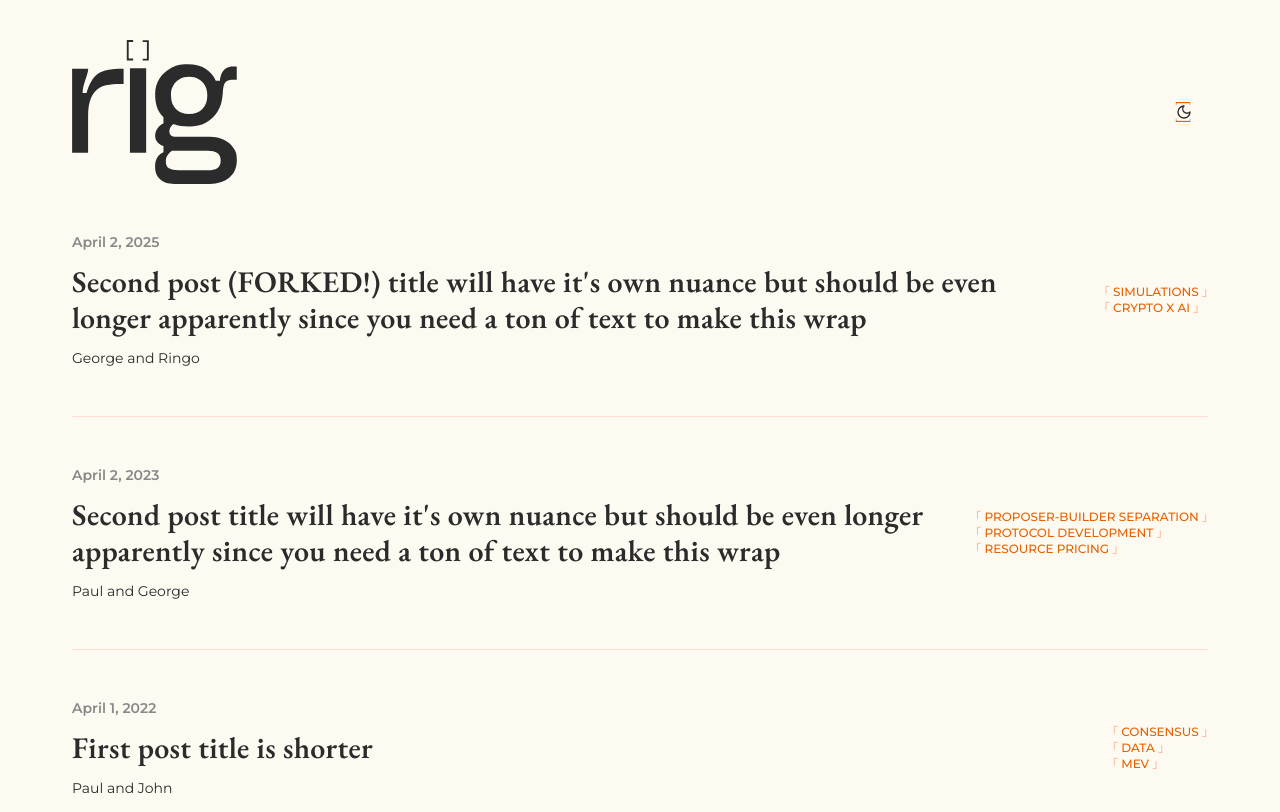
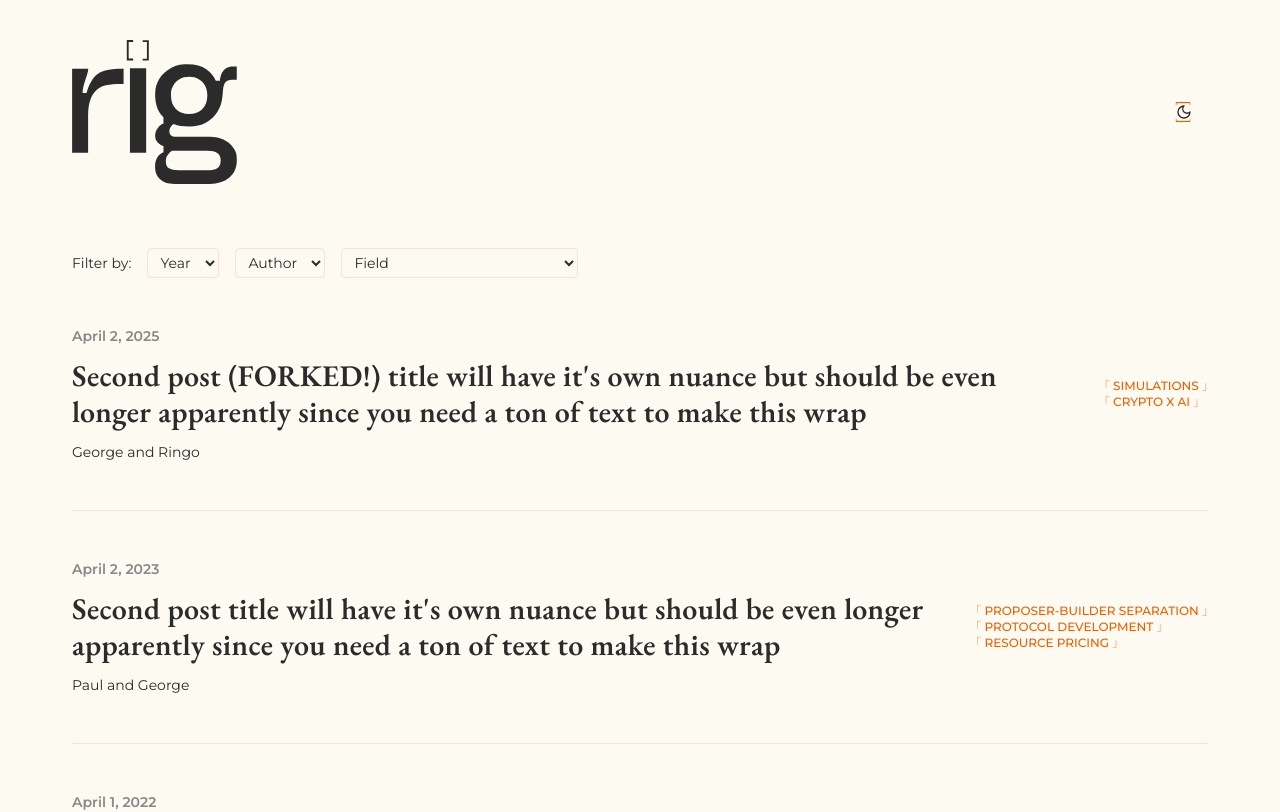
Before and after one commit to ethereum/rig-website, a Next.js app: page /posts in a window 1280 px wide. Shown: the top 812 px of the page. Built offline with nearby package versions, Linux system fonts and the light colour scheme.

Commit message:
feat: refactor client-side posts; add filters bar

```diff
--- /dev/null
+++ b/app/posts/_components.tsx
@@ -0,0 +1,118 @@
+"use client"
+
+// TODO: Add pagination
+
+import { useState } from "react"
+import PostPreviewRow from "@/components/PostPreviewRow"
+import { PostSummary } from "@/lib/types"
+
+type FilterOptions = {
+  years: number[]
+  authors: string[]
+  tags: string[]
+}
+
+type PostsPageProps = {
+  allPosts: PostSummary[]
+  options: FilterOptions
+}
+
+export function PostsPage({ allPosts, options }: PostsPageProps) {
+  const [yearFilter, setYearFilter] = useState<string>("")
+  const [authorFilter, setAuthorFilter] = useState<string>("")
+  const [tagFilter, setTagFilter] = useState<string>("")
+
+  const { years, authors, tags } = options
+
+  // Check if any filter is active
+  const filtered = yearFilter !== "" || authorFilter !== "" || tagFilter !== ""
+
+  // Reset all filters function
+  const resetAllFilters = () => {
+    setYearFilter("")
+    setAuthorFilter("")
+    setTagFilter("")
+  }
+
+  // Filter posts based on selected filters
+  const filteredPosts = allPosts.filter(({ frontmatter }) => {
+    const matchesYear =
+      yearFilter === "" ||
+      new Date(frontmatter.datePublished).getFullYear().toString() ===
+        yearFilter
+    const matchesAuthor =
+      authorFilter === "" || frontmatter.authors.includes(authorFilter)
+    const matchesTag = tagFilter === "" || frontmatter.tags.includes(tagFilter)
+    return matchesYear && matchesAuthor && matchesTag
+  })
+
+  return (
+    <>
+      <div className="mt-16 flex items-center space-x-4 font-sans text-sm">
+        <span>Filter by:</span>
+        <select
+          id="filter-date"
+          className="rounded border px-2 py-1"
+          value={yearFilter}
+          onChange={(e) => setYearFilter(e.target.value)}
+        >
+          <option value="">Year</option>
+          {years.map((year) => (
+            <option key={year} value={year}>
+              {year}
+            </option>
+          ))}
+        </select>
+        <select
+          id="filter-author"
+          className="rounded border px-2 py-1"
+          value={authorFilter}
+          onChange={(e) => setAuthorFilter(e.target.value)}
+        >
+          <option value="">Author</option>
+          {authors.map((author) => (
+            <option key={author} value={author}>
+              {author}
+            </option>
+          ))}
+        </select>
+        <select
+          id="filter-tag"
+          className="rounded border px-2 py-1"
+          value={tagFilter}
+          onChange={(e) => setTagFilter(e.target.value)}
+        >
+          <option value="">Field</option>
+          {tags.map((tag) => (
+            <option key={tag} value={tag}>
+              {tag}
+            </option>
+          ))}
+        </select>
+        {filtered && (
+          <button
+            onClick={resetAllFilters}
+            className="text-primary hover:underline"
+          >
+            Reset
+          </button>
+        )}
+      </div>
+      <div>
+        {filteredPosts.map(({ frontmatter, href: path }) => (
+          <PostPreviewRow
+            key={path}
+            frontmatter={frontmatter}
+            href={path}
+            className="border-b"
+          />
+        ))}
+        {filteredPosts.length === 0 && (
+          <div className="text-secondary-foreground mt-4 text-center">
+            No posts found for the selected filters.
+          </div>
+        )}
+      </div>
+    </>
+  )
+}
--- a/app/posts/page.tsx
+++ b/app/posts/page.tsx
@@ -1,23 +1,31 @@
-import PostPreviewRow from "@/components/PostPreviewRow"
 import { fetchPosts } from "@/lib/posts"
+import { PostsPage } from "./_components"
 
 export default function Page() {
   const posts = fetchPosts()
 
+  // Get unique values for filter dropdowns
+  const filterOptions = {
+    years: [
+      ...new Set(
+        posts.map(({ frontmatter }) =>
+          new Date(frontmatter.datePublished).getFullYear()
+        )
+      ),
+    ].sort(),
+    authors: [
+      ...new Set(posts.flatMap(({ frontmatter }) => frontmatter.authors)),
+    ].sort(),
+    tags: [
+      ...new Set(posts.flatMap(({ frontmatter }) => frontmatter.tags)),
+    ].sort(),
+  }
+
   // TODO: Add pagination
 
   return (
-    <main className="row-start-2">
-      <div>
-        {posts.map(({ frontmatter, href: path }) => (
-          <PostPreviewRow
-            key={path}
-            frontmatter={frontmatter}
-            href={path}
-            className="border-b"
-          />
-        ))}
-      </div>
+    <main className="row-start-2 w-full">
+      <PostsPage allPosts={posts} options={filterOptions} />
     </main>
   )
 }
```
